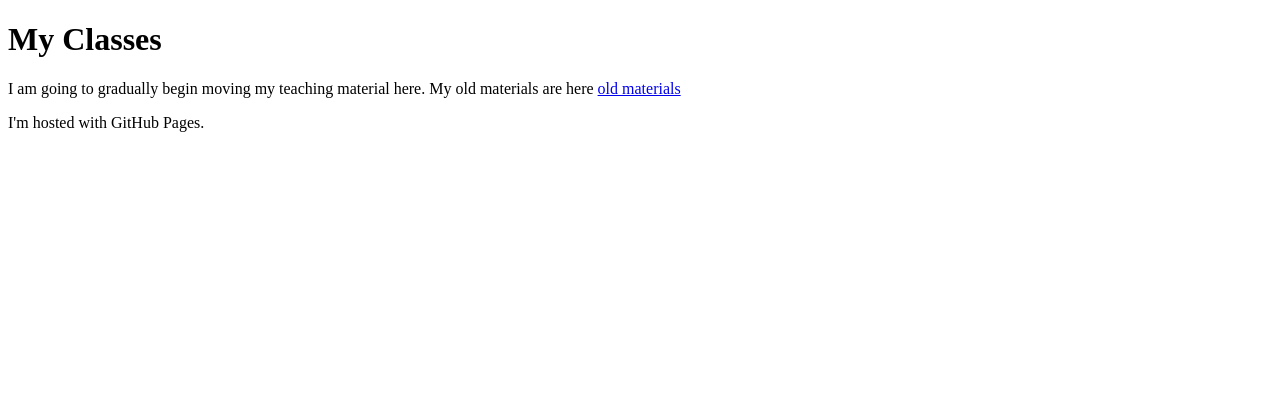
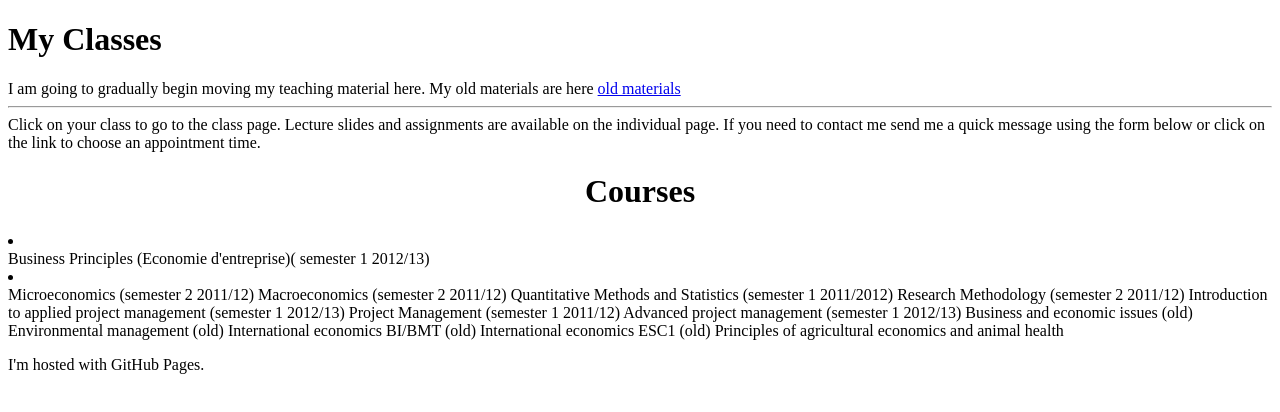
Before and after one commit to babycamel/babycamel.github.io, a plain HTML site: page index.html in a window 1280 px wide. Drawn offline with Linux system fonts and the light colour scheme.

Commit message:
Update index.html

```diff
--- a/index.html
+++ b/index.html
@@ -3,7 +3,34 @@
 <body>
 <h1>My Classes</h1>
 
-I am going to gradually begin moving my teaching material here. My old materials are here <a href="https://sites.google.com/site/myklasses/">old materials</a>
+I am going to gradually begin moving my teaching material here. My old materials are here
+<a href="https://sites.google.com/site/myklasses/">old materials</a>
+
+
+<HR>
+
+Click on your class to go to the class page. Lecture slides and assignments are available on the individual page.
+If you need to contact me send me a quick message using the form below or click on the link to choose an appointment time.
+
+<CENTER><H1>Courses</H!></CENTER>
+
+
+<li></li>Business Principles (Economie d'entreprise)( semester 1 2012/13)</li>
+<li></li>Microeconomics (semester 2 2011/12)</li>
+Macroeconomics (semester 2 2011/12)
+Quantitative Methods and Statistics (semester 1 2011/2012)
+Research Methodology (semester 2 2011/12)
+Introduction to applied project management (semester 1 2012/13)
+Project Management (semester 1 2011/12)
+Advanced project management (semester 1 2012/13)
+Business and economic issues (old)
+Environmental management (old)
+International economics BI/BMT (old)
+International economics ESC1 (old)
+Principles of agricultural economics and animal health
+
+
+
 
 <p>I'm hosted with GitHub Pages.</p>
 </body>
```
